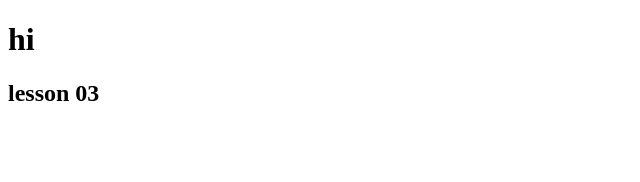
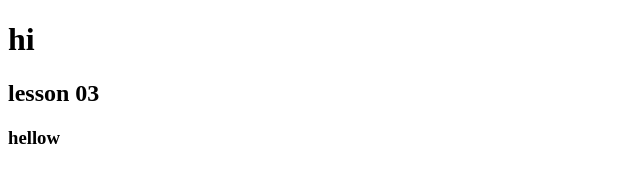
Before and after one commit to MohamedSaberMohammed/mission4, a plain HTML site: page mission04.html in a window 1280 px wide. Shown: the full height of the page, 0-640 px from the left. Drawn offline with Linux system fonts and the light colour scheme.

Commit message:
new update

```diff
--- a/mission04.html
+++ b/mission04.html
@@ -8,6 +8,6 @@
 <body>
     <h1>hi</h1>
     <h2>lesson 03</h2>
-
+    <h3>hellow</h3>
 </body>
 </html>
```
